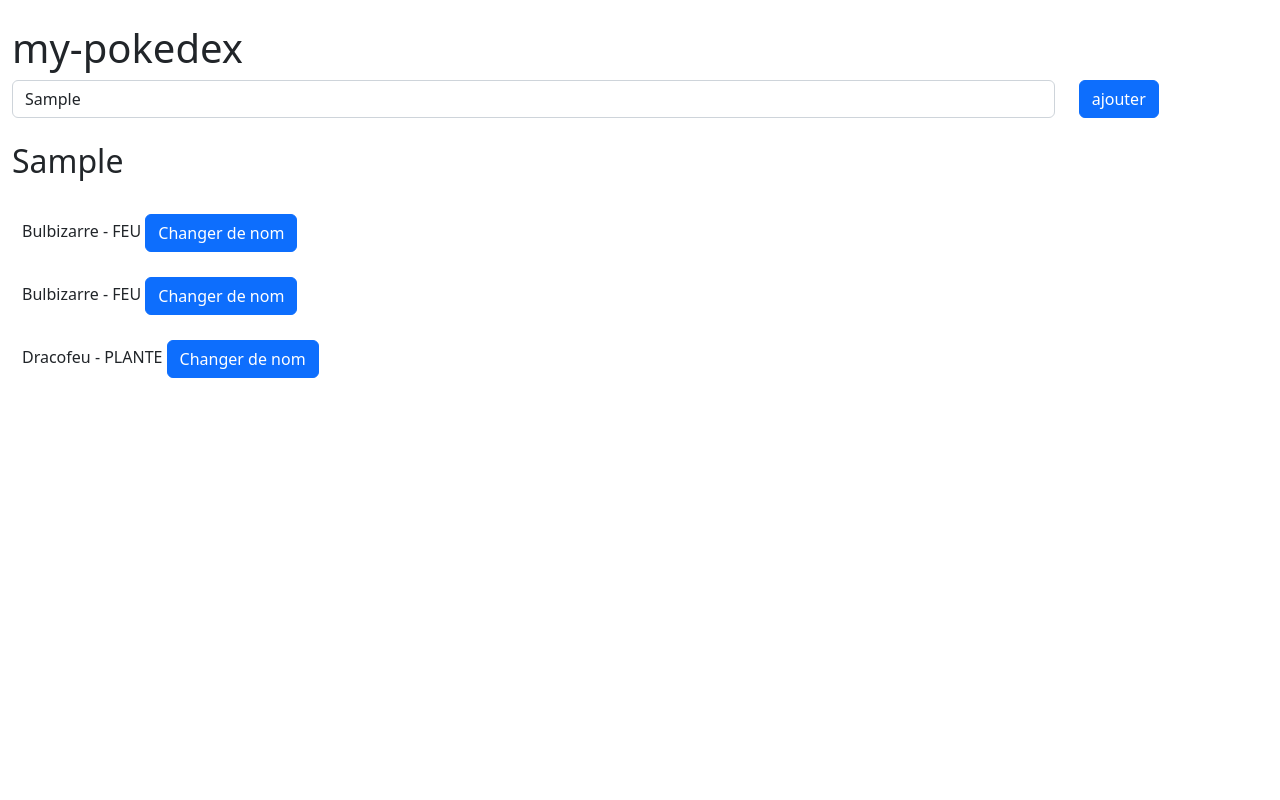
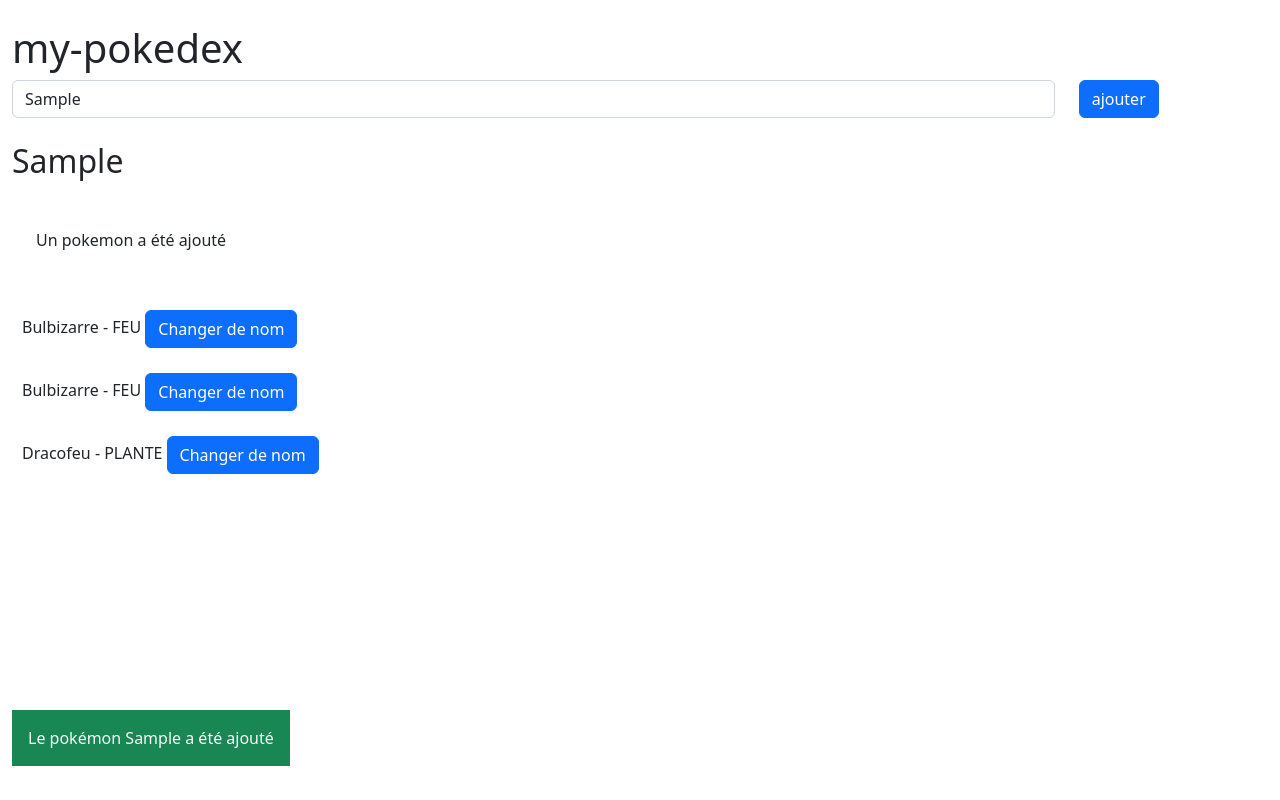
Before and after one commit to mvidailhet/pokedex-promo-septembre-2023, an Angular app: page / in a window 1280 px wide. Both pictures are taken after typing "Sample" into the empty fields and a click on the button "ajouter". Built offline with nearby package versions, Linux system fonts and the light colour scheme.

Commit message:
Utilisation du ngIf et du else

```diff
--- a/src/app/app.component.html
+++ b/src/app/app.component.html
@@ -3,16 +3,21 @@
 
   <div class="row">
     <div class="col">
-      <input class="form-control" type="text" [(ngModel)]="jsInputValue" />
+      <input class="form-control" type="text" [(ngModel)]="newPokemonName" />
     </div>
     <div class="col-2">
       <button (click)="addPokemon()" class="btn btn-primary">ajouter</button>
     </div>
   </div>
 
-  <h2 class="my-4">{{ jsInputValue }}</h2>
+  <h2 class="my-4">{{ newPokemonName }}</h2>
 
-<!--   <app-pokemon-item />
+  <div class="my-4 p-4">
+    <span *ngIf="isPokemonAdded; else noPokemon">Un pokemon a été ajouté</span>
+    <ng-template #noPokemon> Aucun pokemon a été ajouté </ng-template>
+  </div>
+
+  <!--   <app-pokemon-item />
   <app-pokemon-item />
   <app-pokemon-item />
   <app-pokemon-item />
@@ -22,4 +27,11 @@
   <app-my-pokemon />
   <app-my-pokemon />
   <app-my-pokemon />
+
+  <div
+    *ngIf="isPokemonAdded"
+    class="notification my-4 p-3 bg-success text-light"
+  >
+    Le pokémon {{ newPokemonName }} a été ajouté
+  </div>
 </div>
--- a/src/app/app.component.scss
+++ b/src/app/app.component.scss
@@ -0,0 +1,4 @@
+.notification {
+  position: fixed;
+  bottom: 10px;
+}
--- a/src/app/app.component.ts
+++ b/src/app/app.component.ts
@@ -7,15 +7,24 @@
 })
 export class AppComponent {
   title = 'my-pokedex';
-  jsInputValue = '';
+  newPokemonName = '';
+  isPokemonAdded = false;
 
   addPokemon() {
-    console.log(`adding pokemon ${this.jsInputValue}`);
+    console.log(`adding pokemon ${this.newPokemonName}`);
+    this.showAddedPokemonNotif();
+  }
+
+  showAddedPokemonNotif() {
+    this.isPokemonAdded = true;
+    setTimeout(() => {
+      this.isPokemonAdded = false;
+    }, 3000);
   }
 
   onInputChange(event: Event) {
     const inputElt = event.target as HTMLInputElement;
-    this.jsInputValue = inputElt.value;
+    this.newPokemonName = inputElt.value;
   }
 
 }
```
